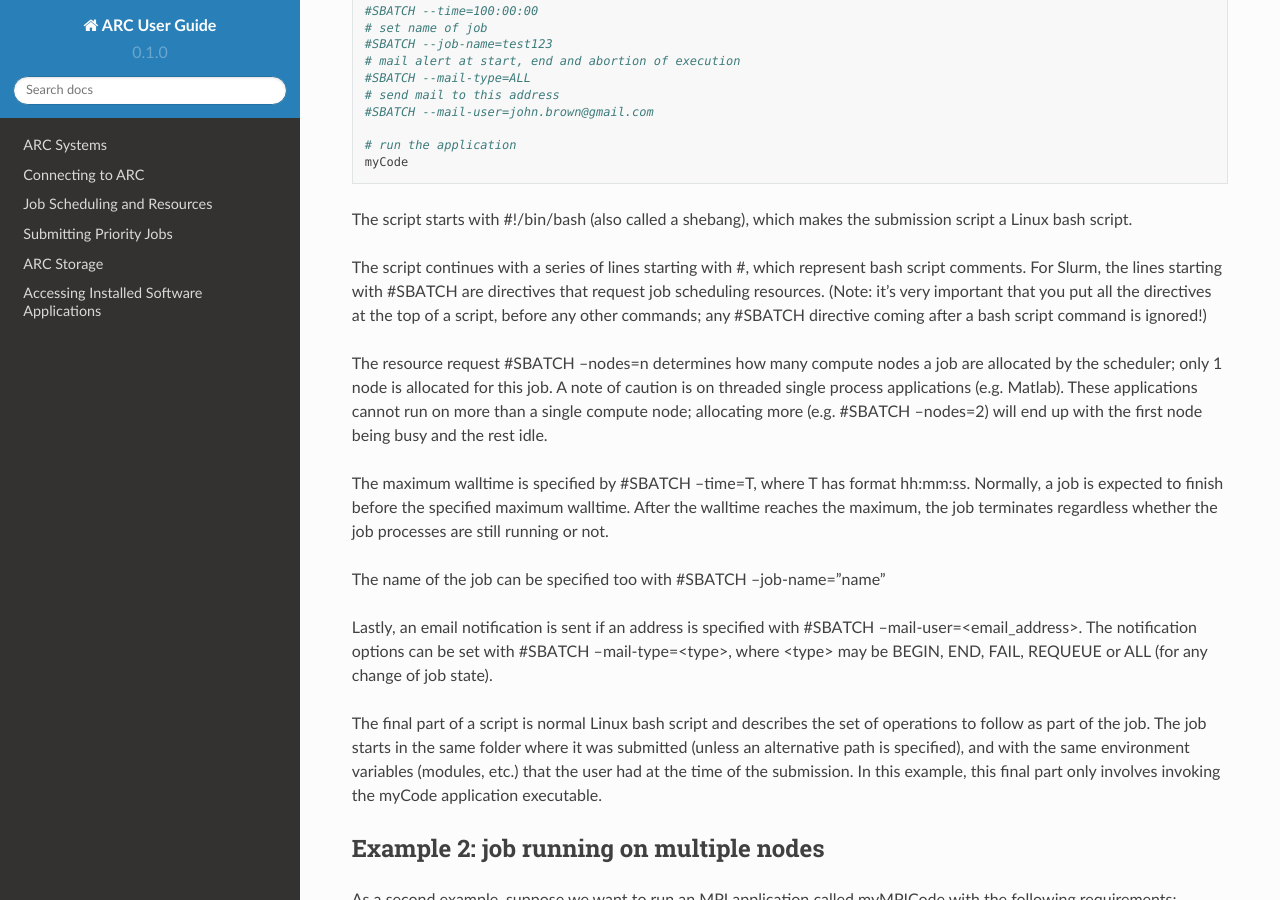
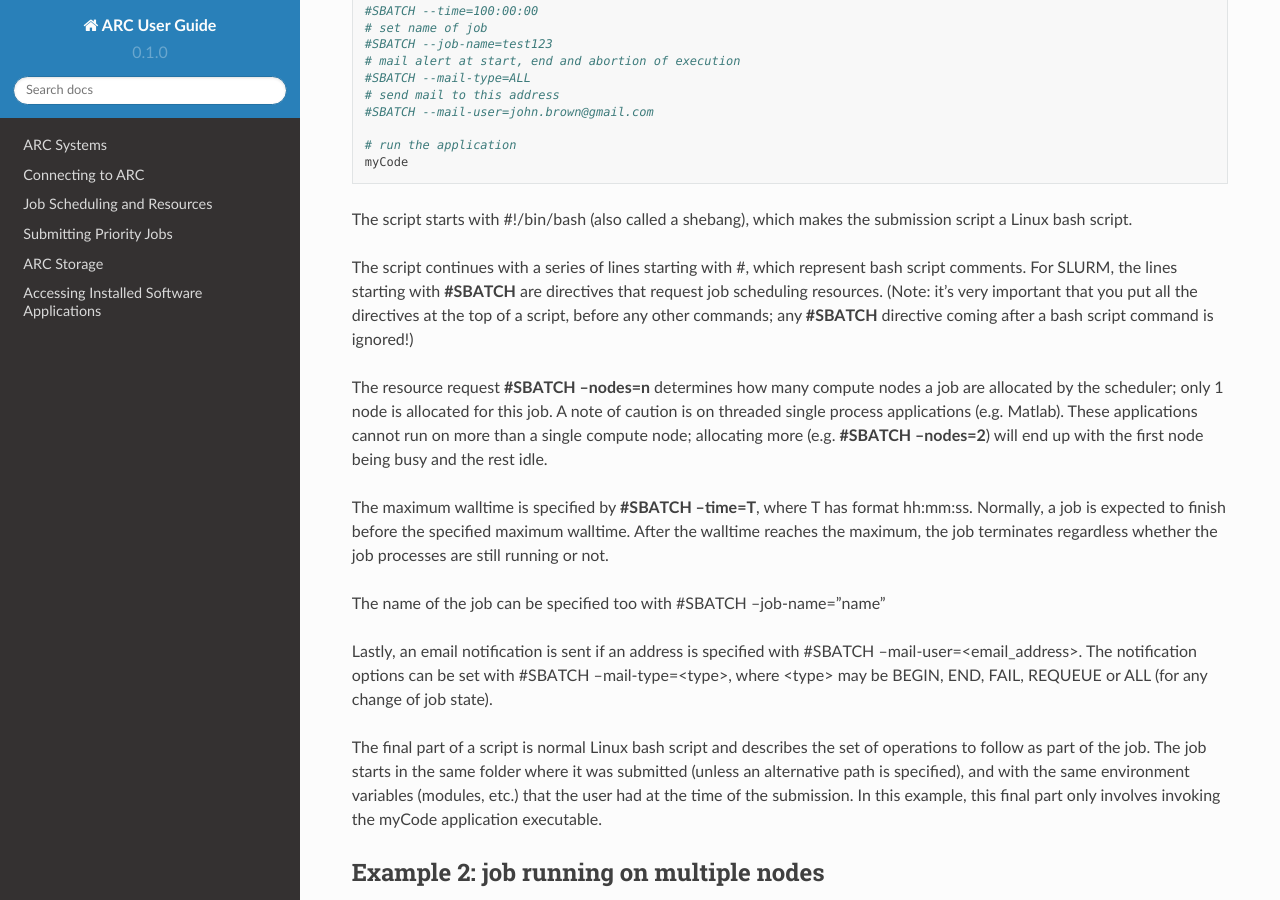
Before and after one commit to tina-friedrich/arc-user-guide, a Sphinx documentation site: the page built from docs/source/slurm-reference.rst, in a window 1280 px wide and 900 px high, scrolled down 2072 px. Built offline with Sphinx 7.4.7 and the Read the Docs theme 2.0.0, drawn with Linux system fonts in a browser that asks for light colours.

```diff
--- a/docs/source/slurm-reference.rst
+++ b/docs/source/slurm-reference.rst
@@ -95,11 +95,11 @@ Supposing the application is called myCode and takes no command line arguments,
 
 The script starts with #!/bin/bash (also called a shebang), which makes the submission script a Linux bash script.
 
-The script continues with a series of lines starting with #, which represent bash script comments.  For Slurm, the lines starting with #SBATCH are directives that request job scheduling resources.  (Note: it's very important that you put all the directives at the top of a script, before any other commands; any #SBATCH directive coming after a bash script command is ignored!)
+The script continues with a series of lines starting with #, which represent bash script comments.  For SLURM, the lines starting with **#SBATCH** are directives that request job scheduling resources.  (Note: it's very important that you put all the directives at the top of a script, before any other commands; any **#SBATCH** directive coming after a bash script command is ignored!)
 
-The resource request #SBATCH --nodes=n determines how many compute nodes a job are allocated by the scheduler; only 1 node is allocated for this job.  A note of caution is on threaded single process applications (e.g. Matlab).  These applications cannot run on more than a single compute node; allocating more (e.g. #SBATCH --nodes=2) will end up with the first node being busy and the rest idle.
+The resource request **#SBATCH --nodes=n** determines how many compute nodes a job are allocated by the scheduler; only 1 node is allocated for this job.  A note of caution is on threaded single process applications (e.g. Matlab).  These applications cannot run on more than a single compute node; allocating more (e.g. **#SBATCH --nodes=2**) will end up with the first node being busy and the rest idle.
 
-The maximum walltime is specified by #SBATCH --time=T, where T has format hh:mm:ss.  Normally, a job is expected to finish before the specified maximum walltime.  After the walltime reaches the maximum, the job terminates regardless whether the job processes are still running or not.
+The maximum walltime is specified by **#SBATCH --time=T**, where T has format hh:mm:ss.  Normally, a job is expected to finish before the specified maximum walltime.  After the walltime reaches the maximum, the job terminates regardless whether the job processes are still running or not.
 
 The name of the job can be specified too with #SBATCH --job-name="name"
 
```
